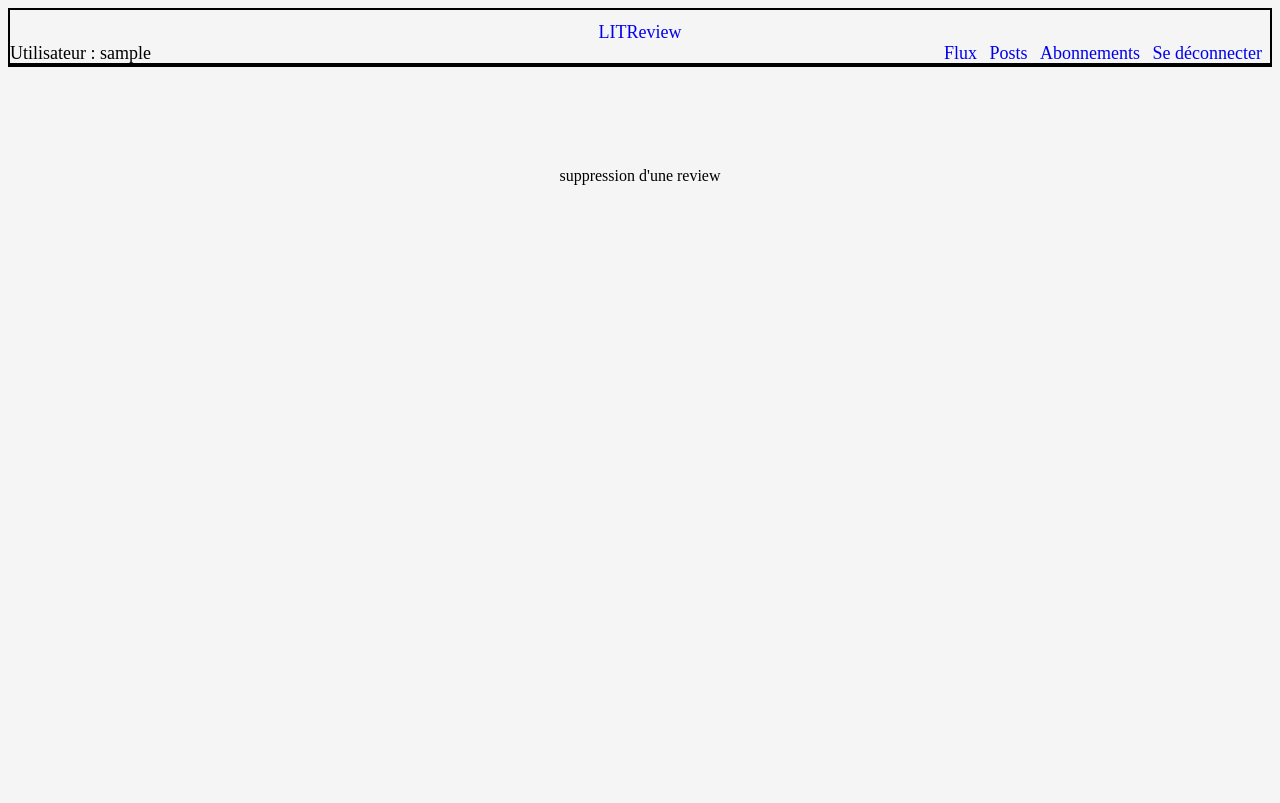
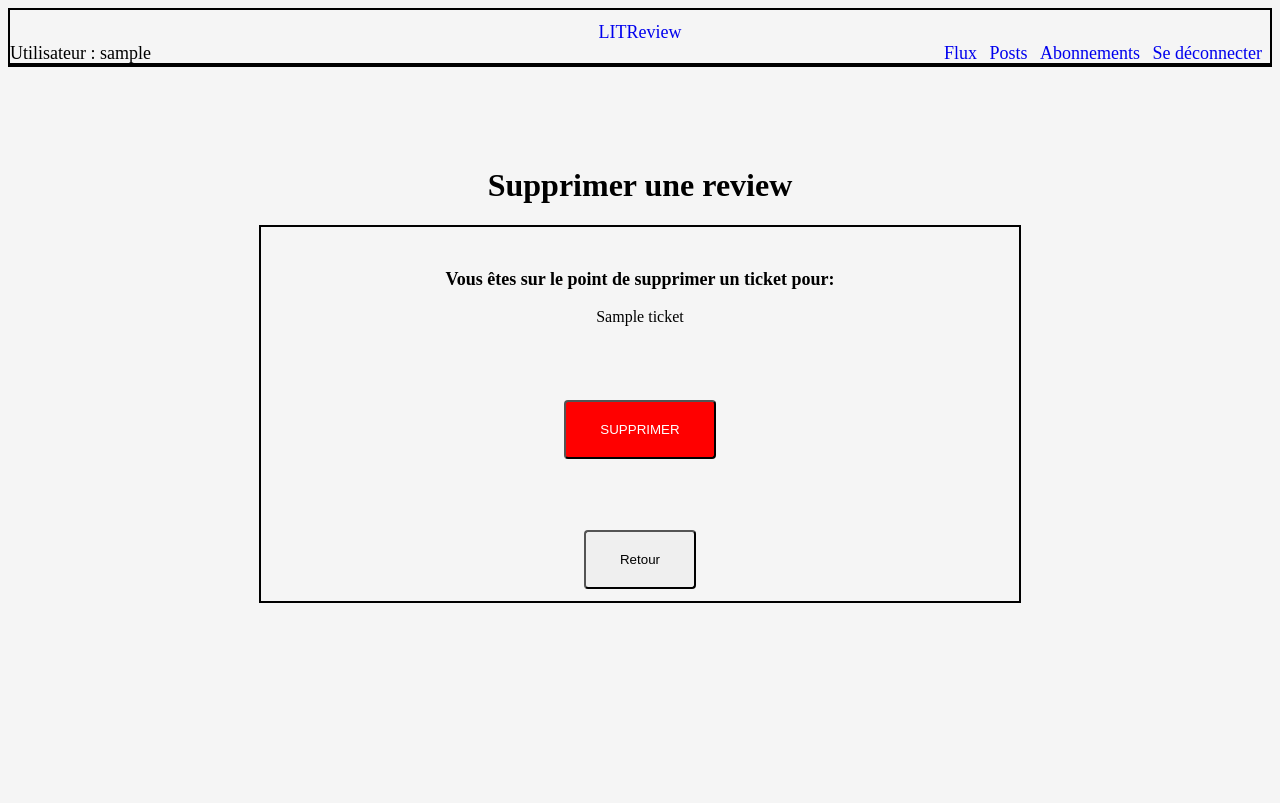
Before and after one commit to Dhyakia/OPC_Project09, a Django app: page /review/delete_review/1/ in a window 1280 px wide. Before the commit the page ends 185 px from the top, so only its background shows below. Run offline with Django 4.2, Linux system fonts and the light colour scheme; a user stored in the database is signed in; tables that the repository leaves empty hold one stand-in row (values such as "Sample post").

Commit message:
user can delete his own review

```diff
--- a/LITReview/review/static/review/style.css
+++ b/LITReview/review/static/review/style.css
@@ -197,7 +197,7 @@ textarea {
 
 /* delete_ticket & delete_review style */
 .delete-content-box {
-    text-align: left;
+    text-align: center;
     border: 2px solid black;
     padding-top: 12px;
     padding-bottom: 12px;
--- a/LITReview/review/templates/review/delete_review.html
+++ b/LITReview/review/templates/review/delete_review.html
@@ -1,6 +1,19 @@
 {% extends 'review/base.html' %}
 {% block content %}
 
-<p>suppression d'une review</p>
+<h1>Supprimer une review</h1>
+
+<div class="delete-content-box">
+
+    <p class="delete-content-message"><strong >Vous êtes sur le point de supprimer un ticket pour:</strong></p>
+    <p>{{review.ticket.title}}</p><br>
+
+    <form method="post">
+        {% csrf_token %}
+        <button class="delete-content-btn" type="submit">SUPPRIMER</button><br>
+    </form>
+
+    <a href="{% url 'my-content' %}"><button type="submit">Retour</button></a>
+</div>
 
 {% endblock %}
--- a/LITReview/review/templates/review/delete_ticket.html
+++ b/LITReview/review/templates/review/delete_ticket.html
@@ -5,10 +5,10 @@
 
 <div class="delete-content-box">
 
-    <strong class="delete-content-message">Vous êtes sur le point de supprimer un ticket pour:
-        <br>{{ticket.title}}</strong><br>
+    <p class="delete-content-message"><strong >Vous êtes sur le point de supprimer un ticket pour:</strong></p>
+    <p>{{ticket.title}}</p><br>
 
-    <form action="" method="post">
+    <form method="post">
         {% csrf_token %}
         <button class="delete-content-btn" type="submit">SUPPRIMER</button><br>
     </form>
--- a/LITReview/review/views.py
+++ b/LITReview/review/views.py
@@ -67,6 +67,42 @@ def createTicket(request):
 
 
 @login_required
+def editTicket(request, id):
+
+    ticket = Ticket.objects.get(id=id)
+
+    if request.method == 'GET':
+        form = forms.TicketForm(instance=ticket)
+        context = {'form': form}
+        return render(request, 'review/edit_ticket.html', context=context)
+
+    if request.method == 'POST':
+        form = forms.TicketForm(request.POST, instance=ticket)
+
+        if form.is_valid():
+            form.save()
+            return redirect('my-content')
+
+
+@login_required
+def deleteTicket(request, id):
+
+    ticket = Ticket.objects.get(id=id)
+
+    if request.method == 'GET':
+        context = {'ticket': ticket}
+        return render(request, 'review/delete_ticket.html', context=context)
+
+    if request.method == 'POST':
+
+        if ticket.image:
+            ticket.image.delete()
+
+        ticket.delete()
+        return redirect('my-content')
+
+
+@login_required
 def createReview(request):
 
     template_name = 'review/create_review.html'
@@ -105,24 +141,6 @@ def createReview(request):
 
 
 @login_required
-def editTicket(request, id):
-
-    ticket = Ticket.objects.get(id=id)
-
-    if request.method == 'GET':
-        form = forms.TicketForm(instance=ticket)
-        context = {'form': form}
-        return render(request, 'review/edit_ticket.html', context=context)
-
-    if request.method == 'POST':
-        form = forms.TicketForm(request.POST, instance=ticket)
-
-        if form.is_valid():
-            form.save()
-            return redirect('my-content')
-
-
-@login_required
 def editReview(request, id):
 
     review = Review.objects.get(id=id)
@@ -142,25 +160,17 @@ def editReview(request, id):
 
 
 @login_required
-def deleteTicket(request, id):
+def deleteReview(request, id):
 
-    ticket = Ticket.objects.get(id=id)
+    review = Review.objects.get(id=id)
 
     if request.method == 'GET':
-        context = {'ticket': ticket}
-        return render(request, 'review/delete_ticket.html', context=context)
+        context = {'review': review}
+        return render(request, 'review/delete_review.html', context=context)
 
     if request.method == 'POST':
 
-        if ticket.image:
-            ticket.image.delete()
-
-        ticket.delete()
-
+        review.delete()
         return redirect('my-content')
 
-
-@login_required
-def deleteReview(request, id):
-
     return render(request, 'review/delete_review.html')
```
